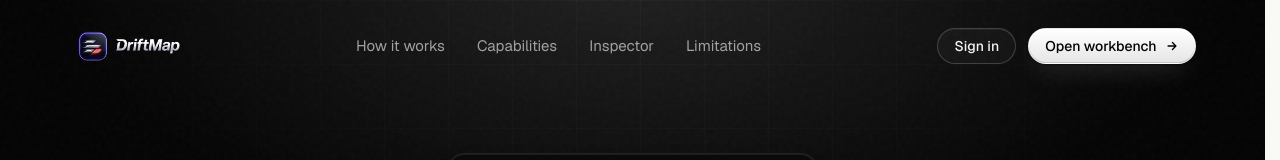
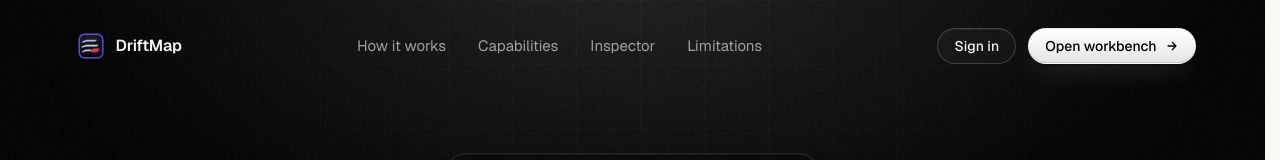
Before and after one commit to nwjud54833/drift-map, a Next.js app in the folder frontend/: page / in a window 1280 px wide. Shown: the top 160 px of the page. Built offline with nearby package versions, Linux system fonts and the light colour scheme; no server answers.

Commit message:
Increase header logo contrast at small sizes

```diff
--- a/frontend/components/driftmap/landing-v4.tsx
+++ b/frontend/components/driftmap/landing-v4.tsx
@@ -467,7 +467,8 @@ function SiteHeader() {
     <div id="site-header-wrap" className={`site-header-wrap${scrolled ? " scrolled" : ""}`}>
       <header className="w site-header">
         <Link href="/" className="brand-link">
-          <Image src="/brand/driftmap-horizontal@2x.webp" alt="DriftMap" width={102} height={30} priority />
+          <Image src="/brand/driftmap-icon-header.webp" alt="" width={26} height={26} priority />
+          <span>DriftMap</span>
         </Link>
         <nav className="nav-links" aria-label="Primary">
           <a className={SECTION_LINK_CLASS} href="#how">How it works</a>
--- a/frontend/components/driftmap/site-header.tsx
+++ b/frontend/components/driftmap/site-header.tsx
@@ -87,7 +87,8 @@ export function SiteHeader() {
         {/* Left: brand identity + single-line section anchors */}
         <div className="flex items-center gap-3 min-w-0 shrink-0">
           <Link href="/" className="group flex items-center gap-2.5 text-left focus:outline-none shrink-0">
-            <Image src="/brand/driftmap-horizontal@2x.webp" alt="DriftMap" width={96} height={28} priority />
+            <Image src="/brand/driftmap-icon-header.webp" alt="" width={28} height={28} priority />
+            <span className="font-semibold tracking-tight text-white text-sm whitespace-nowrap shrink-0">DriftMap</span>
             <span className="hidden sm:inline-flex items-center h-5 px-2 rounded text-[10px] font-mono font-medium bg-white/[0.05] text-[#9496A1] border border-white/[0.08] whitespace-nowrap shrink-0">
               SECURE TEAM CI
             </span>
```
Also changed, not shown: frontend/public/brand/driftmap-icon-header.webp (added).
